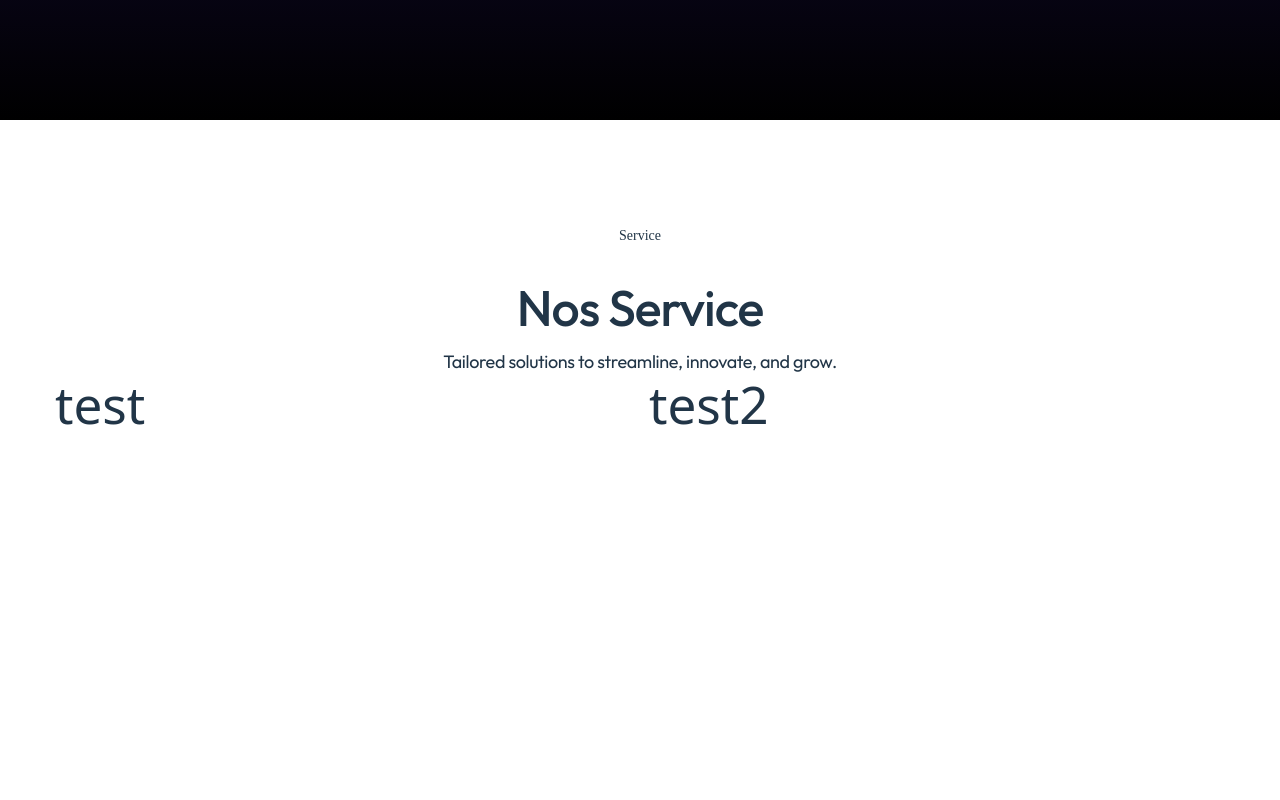
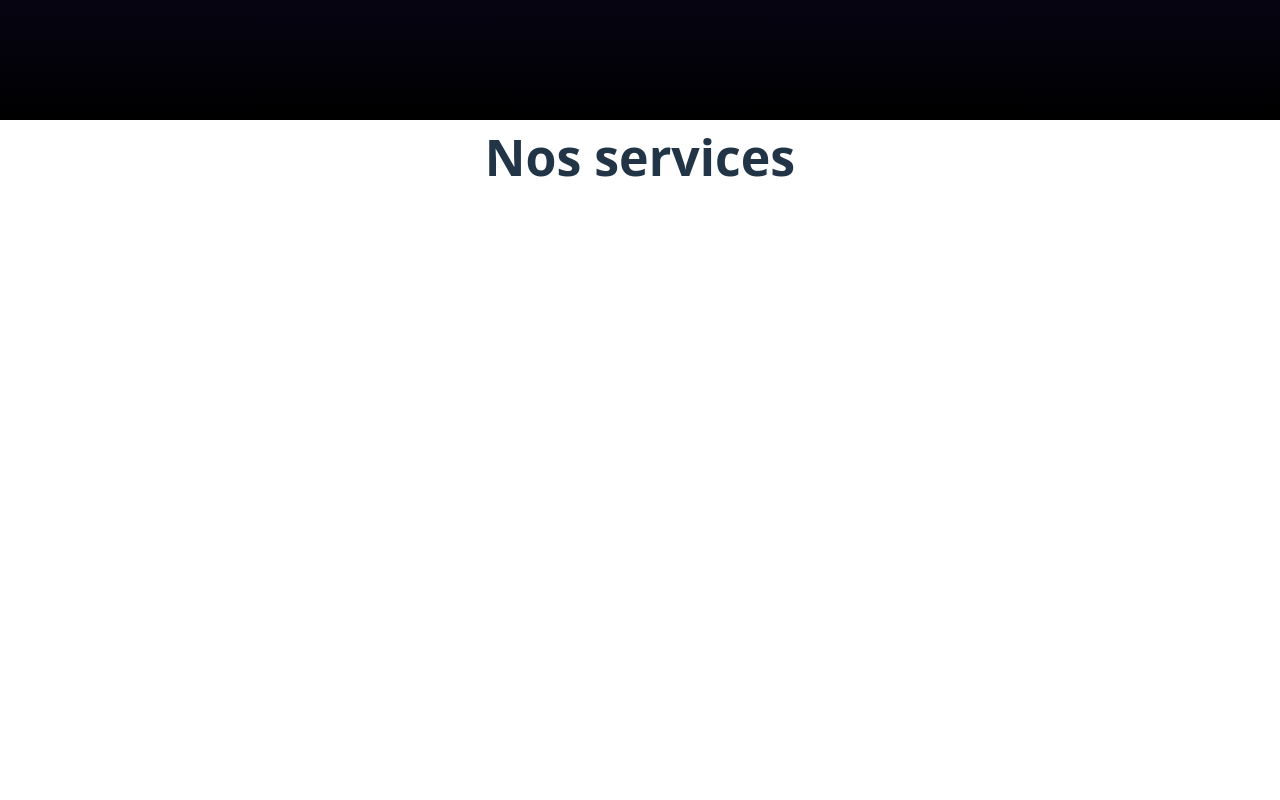
Before and after one commit to SilverCore-Git/web_site, a Vue app: page / in a window 1280 px wide. Shown: the part 680-1480 px from the top of the page. After the commit the page ends 915 px from the top, so only its background shows below. Built offline with nearby package versions, Linux system fonts and the light colour scheme; a web font is replaced by a local one.

Commit message:
add interfaces

```diff
--- /dev/null
+++ b/src/assets/ts/types.ts
@@ -0,0 +1,16 @@
+
+export interface Button {
+    content: string;
+    href: string;
+    color: string
+}
+
+
+export interface Service {
+    name: string;
+    logo: string;
+    title: string;
+    description: string;
+    btn: Button;
+    baner: string;
+}
--- a/src/components/Nos_service.vue
+++ b/src/components/Nos_service.vue
@@ -1,44 +1,35 @@
 <script setup lang="ts">
 import Service_card from './Service_card.vue';
-
-const services: { title: string }[] = [
-    {
-        title: "test"
-    },
-    {
-        title: "test2"
-    },
-    {
-        title: "test3"
-    }
-]
-
+import home_config from '../config/home_config.json';
+const services = home_config.services;
 </script>
 
 <template>
 
     <section
-        class="parent_nos_service align-items_center direction_column"
+        class="flex justify-center items-center flex-col text-center"
     >
 
-        <div class="header_nos_service center direction_column">
-            <div class="Badge center">Service</div>
-            <div class="espace_25"></div>
-            <div class="Heading_2 text-align_center">Nos Service</div>
-            <div class="espace_10"></div>
-            <div class="Body_M text-align_center">Tailored solutions to streamline, innovate, and grow.</div>
+        <div
+            class="mb-10"
+        >
+            <h2 class="text-[50px] font-bold">{{ services.title }}</h2>
+            <p class="">
+                {{ services.description }}
+            </p>
         </div>
 
         <div
             class="
-                    flex flex-wrap max-w-8xl justify-center items-center gap-4
+                    flex justify-center items-center
+                    flex-wrap max-w-8xl gap-4
                 "
         >
 
-            <Service_card
-                v-for="service in services"
+            <!-- <Service_card
+                v-for="service in services.services"
                 :title="service.title"
-            />
+            /> -->
 
         </div>
 
--- a/src/components/Service_card.vue
+++ b/src/components/Service_card.vue
@@ -1,28 +1,37 @@
 <template>
 
     <div
-        class="content_service"
+        class="service_card flex justify-start items-start text-start"
     >
+
+
         <h1>{{ title }}</h1>
+
     </div>
 
 </template>
 
 <script lang="ts" setup>
+import type { Button } from '../assets/ts/types';
+
 
 defineProps<{
+    name: string;
+    logo: string;
     title: string;
+    description: string;
+    btn: Button;
 }>();
 
 </script>
 
 <style scoped>
 
-.content_service {
+.service_card {
     background-color: rgba(255, 255, 255, 0.06);
 
-    height: 600px;
-    width: 578px;
+    min-height: 500px;
+    width: 540px;
 
     border: 1.5px solid rgba(255, 255, 255, 0.1);
     border-radius: 10px;
```
Also changed, not shown: 1 other file (tests, documents, lock files or other folders).
